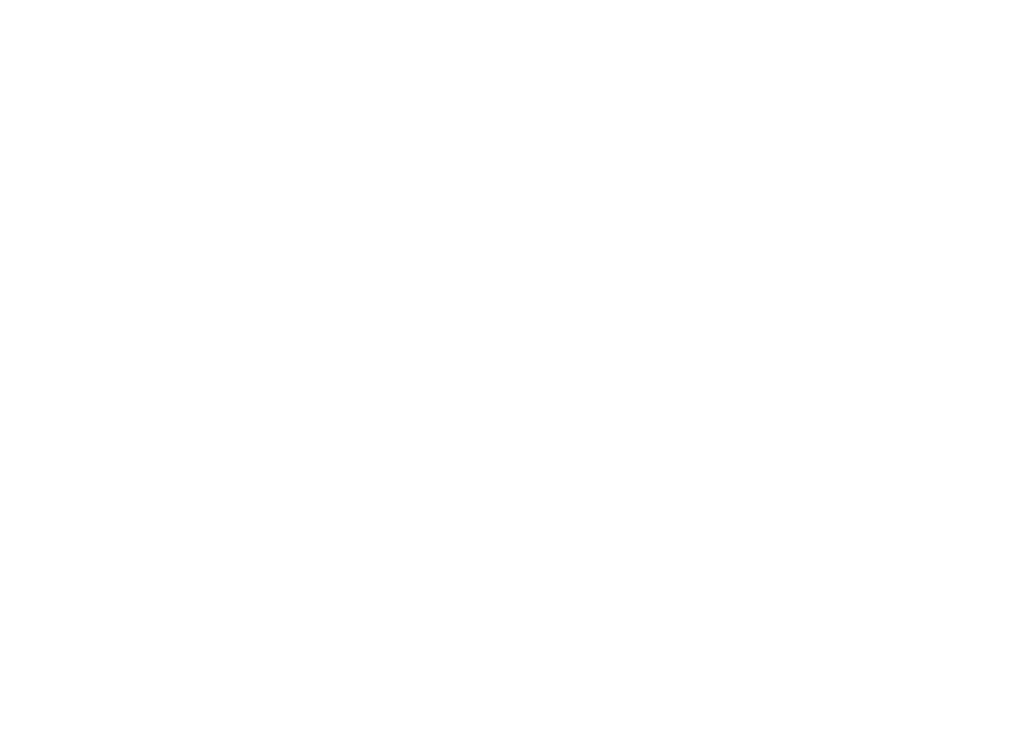
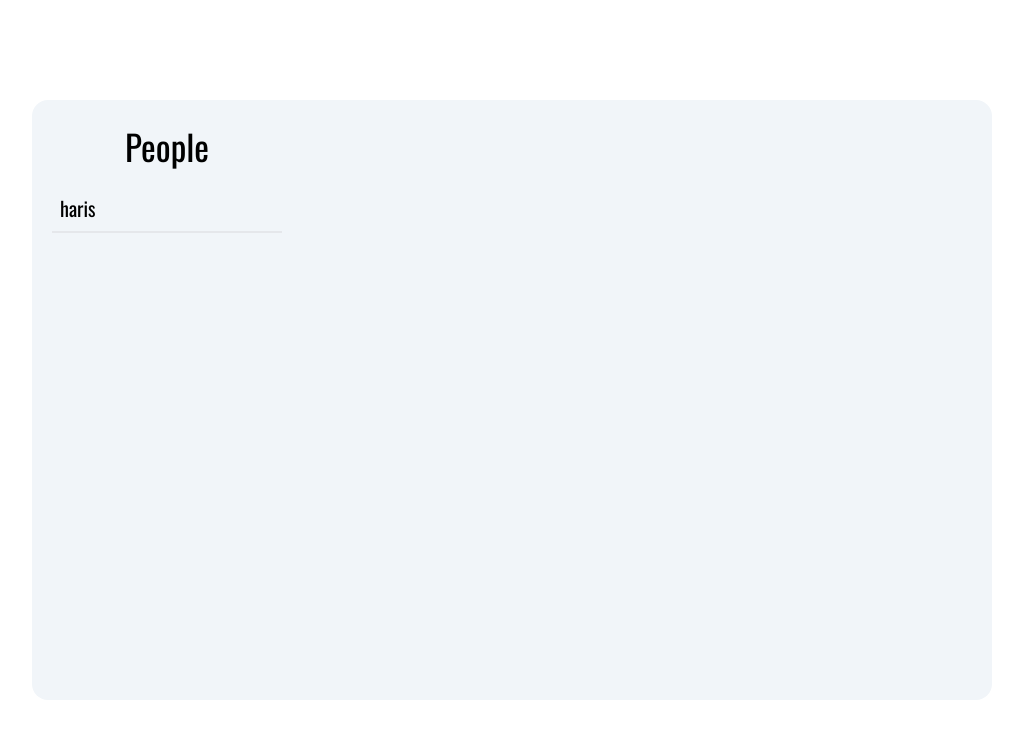
Before and after one commit to haris-sohail/real-time-chat, a React (Create React App) app in the folder client/: page /home in a window 1280 px wide. Before the commit this address had no page. Shown: the top 738 px of the page, without its empty margins (128-1151 px from the left). Built offline with nearby package versions, Linux system fonts and the light colour scheme.

Commit message:
Design main page - 1

```diff
--- a/client/src/App.js
+++ b/client/src/App.js
@@ -2,15 +2,17 @@
 import { BrowserRouter, Routes, Route } from 'react-router-dom';
 import Login from './components/Login';
 import Signup from './components/Signup';
+import Home from './components/Home';
 
 function App() {
   return (
-    <div className="App">
+    <div className="App h-screen flex items-center justify-center">
       <BrowserRouter>
         <Routes>
           <Route path="/" element={<Signup />} />
           <Route path="/signup" element={<Signup />} />
           <Route path="/login" element={<Login />} />
+          <Route path='/home' element={<Home />} />
         </Routes>
       </BrowserRouter>
     </div>
--- /dev/null
+++ b/client/src/components/Home.js
@@ -0,0 +1,22 @@
+import React from 'react'
+import Person from './Person'
+
+function Home() {
+    return (
+        <div className='h-3/4 w-3/4 p-5 rounded-2xl bg-slate-100 flex'>
+            <div className='people w-3/12 h-full'>
+                <h2 className='w-fit mx-auto'>People</h2>
+
+                <div className='people-list py-3'>
+                    <Person username={'haris'} />
+                </div>
+            </div>
+
+            <div className='chat w-3/4'>
+
+            </div>
+        </div>
+    )
+}
+
+export default Home
--- a/client/src/components/Login.js
+++ b/client/src/components/Login.js
@@ -1,16 +1,18 @@
 import React, { useState } from 'react'
 import msgIcon from '../assets/msg.png'
 import { toast } from 'react-hot-toast';
+import { useNavigate } from 'react-router-dom';
 
 function Login() {
     const [username, setUsername] = useState('');
     const [password, setPassword] = useState('');
     const [error, setError] = useState('');
+    const navigate = useNavigate();
 
     const handleSubmit = async (e) => {
         e.preventDefault();
 
-      const response = await fetch('http://localhost:3000/login', {
+        const response = await fetch('http://localhost:3001/login', {
             method: 'POST',
             headers: {
                 'Content-Type': 'application/json',
@@ -21,11 +23,16 @@
         const data = await response.json();
         if (response.ok) {
             toast.success('Login successful');
+            navigate('/home', { state: { username } })
         } else {
             setError(data.error || 'An error occurred');
             toast.error(data.error || 'An error occurred');
         }
     };
+
+    const handleSignUp = () => {
+        navigate('/signup');
+    }
     return (
         <div className='h-screen flex w-full'>
             <div className='left flex justify-center items-center flex-1'>
@@ -50,6 +57,10 @@
                         <button className='bg-gradient-to-r-custom from-customPurple to-customPurpleLight text-white rounded-md p-2'>
                             <h5>LOGIN</h5>
                         </button>
+
+                        <button onClick={handleSignUp} className='bg-gradient-to-r-custom from-customPurple to-customPurpleLight text-white rounded-md p-2'>
+                            <h5>SIGNUP</h5>
+                        </button>
                     </form>
                 </div>
             </div>
--- /dev/null
+++ b/client/src/components/Person.js
@@ -0,0 +1,11 @@
+import React from 'react'
+
+function Person({ username }) {
+    return (
+        <div className='border-b-2 p-2 hover:cursor-pointer hover:border-black transition'>
+            <h5>{username}</h5>
+        </div>
+    )
+}
+
+export default Person
--- a/client/src/components/Signup.js
+++ b/client/src/components/Signup.js
@@ -45,6 +45,10 @@
         }
     }
 
+    const handleLogin = () => {
+        navigate('/login')
+    }
+
     return (
         <div className='h-screen flex w-full'>
 
@@ -70,6 +74,8 @@
 
                         <button onClick={handleSubmit} className='bg-gradient-to-r-custom
                         from-customPurple to-customPurpleLight text-white rounded-md p-2'><h5>SIGNUP</h5></button>
+                         <button onClick={handleLogin} className='bg-gradient-to-r-custom
+                        from-customPurple to-customPurpleLight text-white rounded-md p-2'><h5>LOGIN</h5></button>
                     </form>
 
                 </div>
```
Lines whose indentation alone changed are shown as unchanged.
